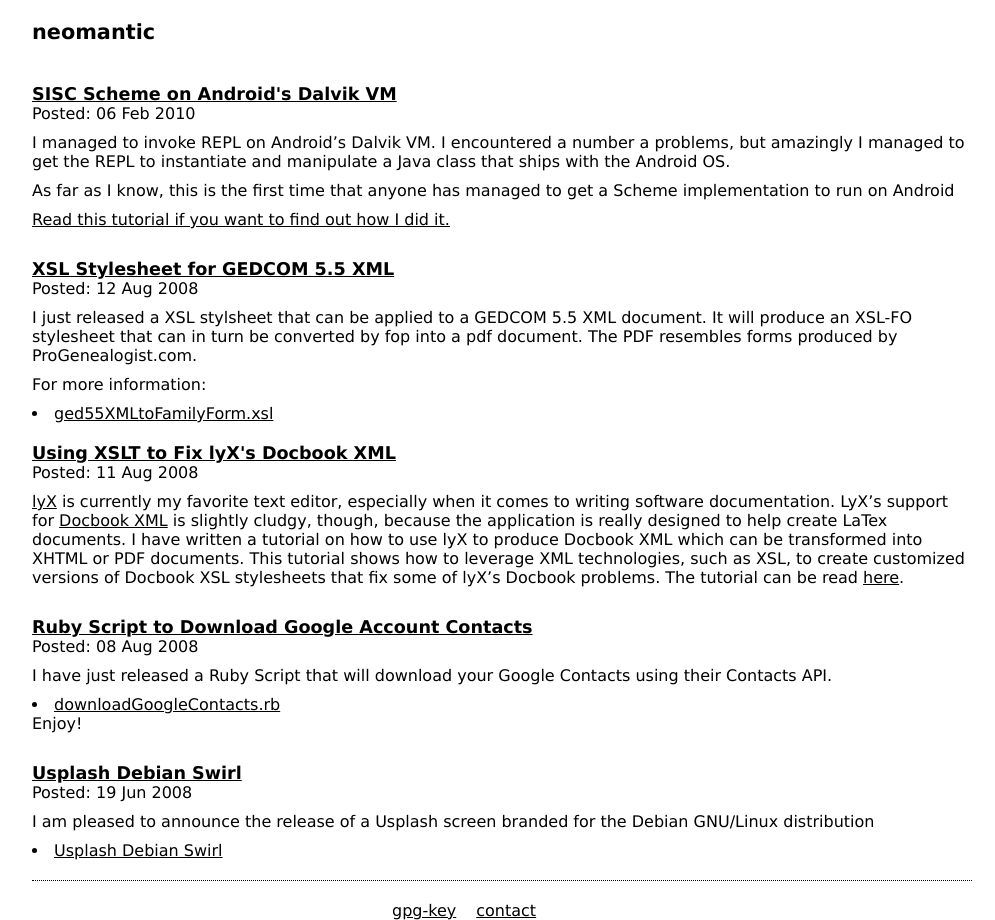
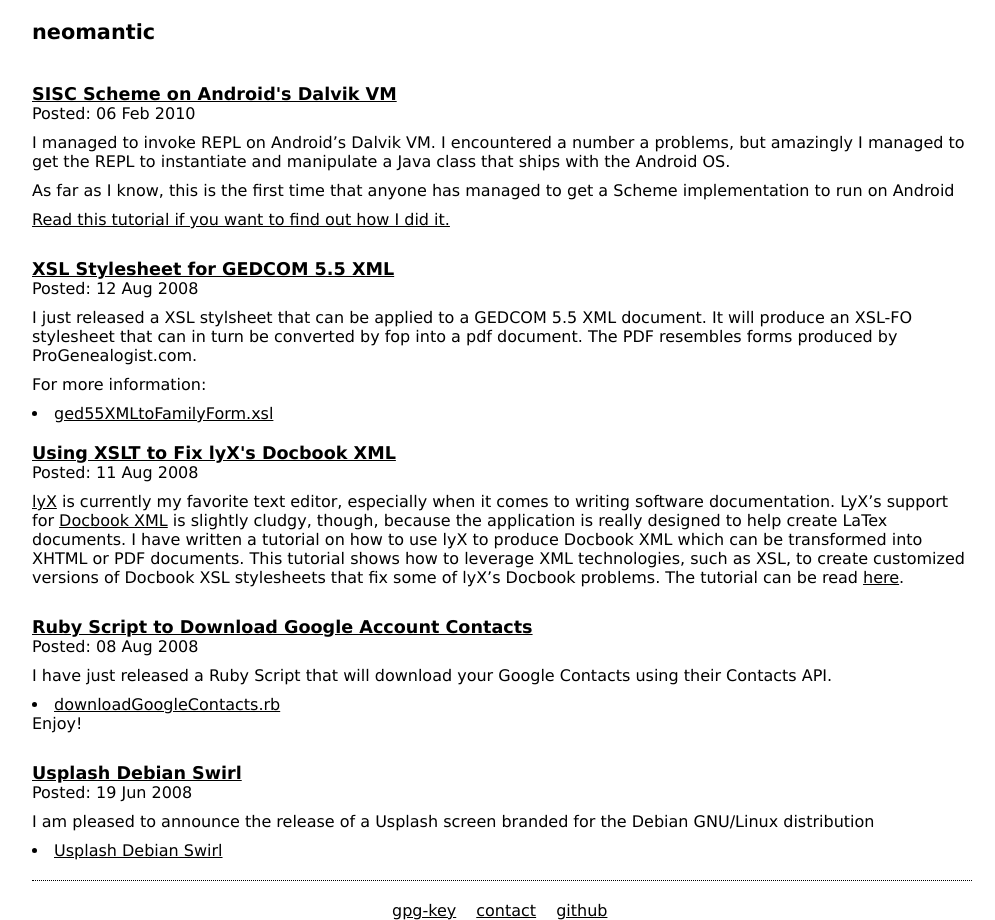
Before and after one commit to neomantic-zz/neomantic.github.com, a Jekyll site: the page built from index.html, in a window 1280 px wide. Shown: the whole page, without its empty margins (138-1133 px from the left). Built offline with Jekyll 4.4.1, drawn with Linux system fonts in a browser that asks for light colours; Markdown is read by kramdown in place of the engine named in the settings.

Commit message:
removed favicon added correct links to the footer (adding github)

```diff
--- a/_includes/footer.html
+++ b/_includes/footer.html
@@ -1,6 +1,7 @@
 <div id="footer" class="g_16">
 <ul class="g_6 prefix_6 alpha omega">
-<li><a href="#">gpg-key</a></li>
-<li><a href="#">contact</a></li>
+<li><a href="/gnupg/pubkey.asc#">gpg-key</a></li>
+<li><a href="mailto:chad@neomantic.com">contact</a></li>
+<li><a href="http://github.com/neomantic">github</a></li>
 </ul>
 </div>
```
Also changed, not shown: 9 other files.
